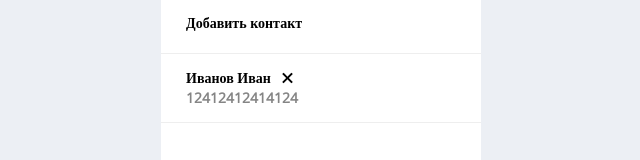
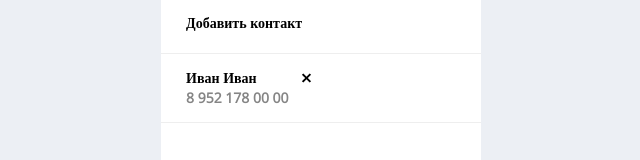
Before and after one commit to antonsaf18/-contact_book, a Vue app: page / in a window 1280 px wide. Shown: the part 443-603 px from the top of the page, without its empty margins (319-959 px from the left). Built offline with nearby package versions, Linux system fonts and the light colour scheme.

Commit message:
added contact-list-component

```diff
--- a/src/components/contact-list-component/style.scss
+++ b/src/components/contact-list-component/style.scss
@@ -42,11 +42,15 @@
         display: flex;
         flex-direction: row;
         margin-bottom: 5px;
+        &-name {
+          min-width: 105px;
+          text-align: left;
+        }
         &-check {
           margin-left: 10px;
           cursor: pointer;
-          width: 13px;
-          height: 13px;
+          width: 11px;
+          height: 11px;
           //background-color: red;
           &-check {
             border: 1px solid black;
@@ -68,6 +72,10 @@
       }
       &-number {
         color: #858585;
+        &-number {
+          min-width: 105px;
+          text-align: left;
+        }
       }
     }
   }
--- a/src/components/contact-list-component/template.html
+++ b/src/components/contact-list-component/template.html
@@ -5,14 +5,14 @@
         </div>
         <div class="contact-list-component-wrap-user">
             <div class="contact-list-component-wrap-user-name">
-                <h3>Иванов Иван</h3>
+                <h3 class="contact-list-component-wrap-user-name-name">Иван Иван</h3>
                 <div class="contact-list-component-wrap-user-name-check">
                     <div class="contact-list-component-wrap-user-name-check-check"></div>
                     <div class="contact-list-component-wrap-user-name-check-check1"></div>
                 </div>
             </div>
             <div class="contact-list-component-wrap-user-number">
-                <h3>12412412414124</h3>
+                <h3 class="contact-list-component-wrap-user-number-number">8 952 178 00 00</h3>
             </div>
         </div>
     </div>
```
